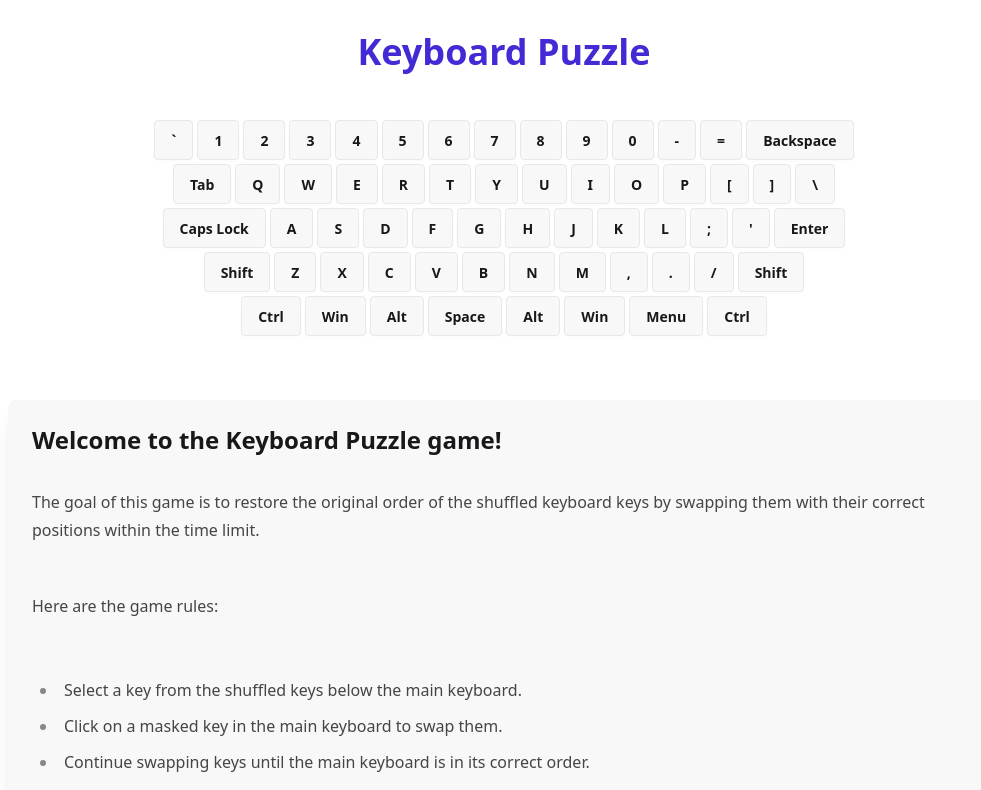
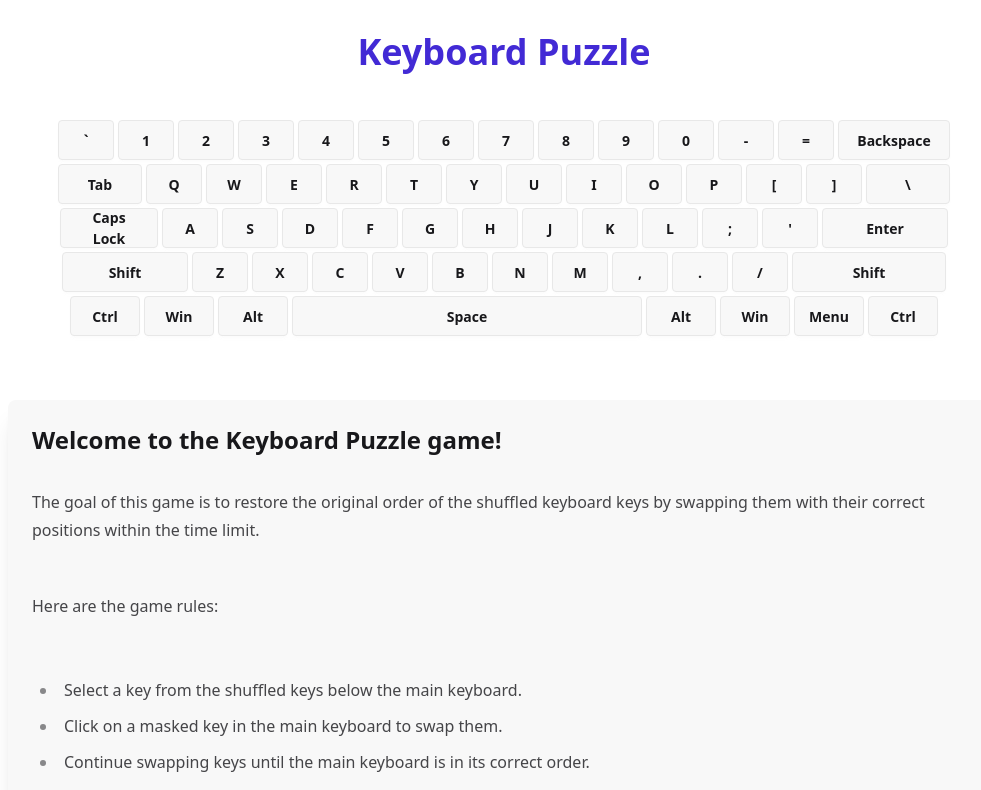
Before and after one commit to pyoner/keyboard-puzzle, a SvelteKit app in the folder apps/game/: page / in a window 1280 px wide. Shown: the top 790 px of the page, without its empty margins (136-1117 px from the left). Built offline with nearby package versions, Linux system fonts and the light colour scheme.

Commit message:
style(css): ensure keyboard dimensions override DaisyUI defaults
- Use CSS variables for base key unit sizing
- Move key dimension rules outside of @layer to ensure proper specificity over library components
- Verify exact proportional scaling (1u to 6.25u) across breakpoints

```diff
--- a/apps/game/src/routes/layout.css
+++ b/apps/game/src/routes/layout.css
@@ -7,35 +7,52 @@
 @plugin '@tailwindcss/forms';
 @plugin '@tailwindcss/typography';
 
+:root {
+	--key-u: 2.5rem;
+}
+
+@media (width >= 40rem) {
+	:root {
+		--key-u: 3rem;
+	}
+}
+
+@media (width >= 48rem) {
+	:root {
+		--key-u: 3.5rem;
+	}
+}
+
 @layer components {
 	.key-base {
-		@apply flex h-10 items-center justify-center p-0 sm:h-12 md:h-14;
+		@apply flex h-[var(--key-u)] items-center justify-center p-0;
 	}
 	.key-pad {
 		@apply px-1 sm:px-2;
 	}
+}
+
 .key-1u {
-		@apply w-10 sm:w-12 md:w-14;
+	width: var(--key-u);
 }
 .key-1-25u {
-		@apply w-[3.125rem] sm:w-[3.75rem] md:w-[4.375rem];
+	width: calc(var(--key-u) * 1.25);
 }
 .key-1-5u {
-		@apply w-[3.75rem] sm:w-[4.5rem] md:w-[5.25rem];
+	width: calc(var(--key-u) * 1.5);
 }
 .key-1-75u {
-		@apply w-[4.375rem] sm:w-[5.25rem] md:w-[6.125rem];
+	width: calc(var(--key-u) * 1.75);
 }
 .key-2u {
-		@apply w-[5rem] sm:w-[6rem] md:w-[7rem];
+	width: calc(var(--key-u) * 2);
 }
 .key-2-25u {
-		@apply w-[5.625rem] sm:w-[6.75rem] md:w-[7.875rem];
+	width: calc(var(--key-u) * 2.25);
 }
 .key-2-75u {
-		@apply w-[6.875rem] sm:w-[8.25rem] md:w-[9.625rem];
+	width: calc(var(--key-u) * 2.75);
 }
 .key-6-25u {
-		@apply w-[15.625rem] sm:w-[18.75rem] md:w-[21.875rem];
+	width: calc(var(--key-u) * 6.25);
 }
-}
```
Lines whose indentation alone changed are shown as unchanged.
